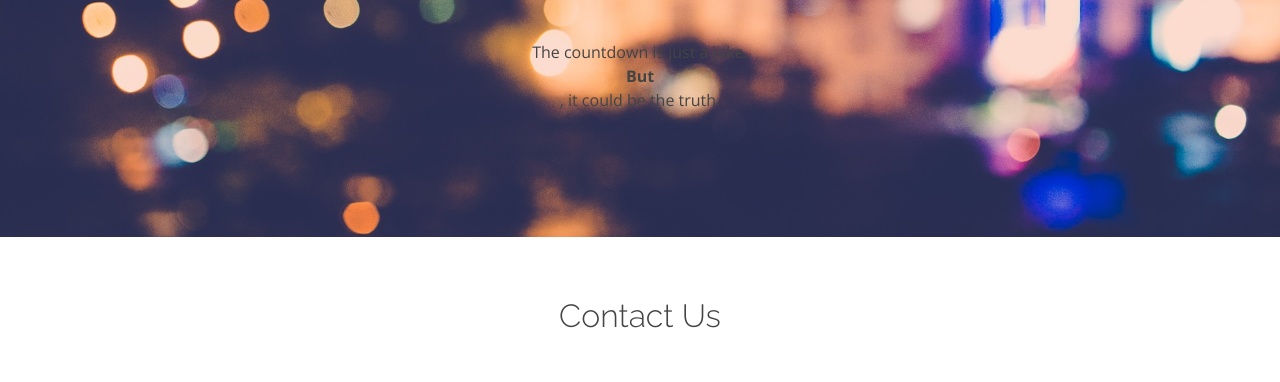
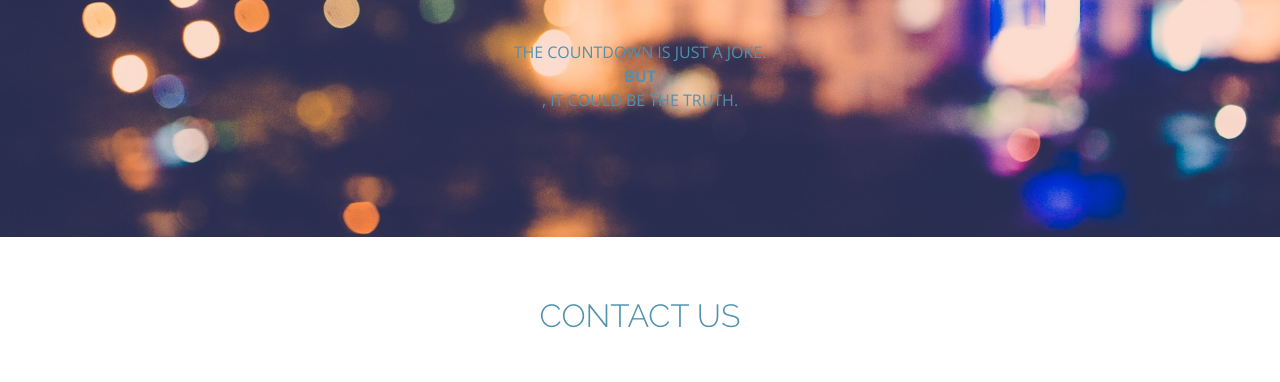
Before and after one commit to asbaktemporary/new, a plain HTML site: page index.html in a window 1280 px wide. Shown: the part 563-945 px from the top of the page. Drawn offline with nearby package versions, Linux system fonts and the light colour scheme.

Commit message:
Update style.css

```diff
--- a/assets/css/style.css
+++ b/assets/css/style.css
@@ -10,7 +10,8 @@
 --------------------------------------------------------------*/
 body {
   font-family: "Open Sans", sans-serif;
-  color: #444;
+  color: #4f92af;
+  text-transform: uppercase;
 }
 
 a {
```
